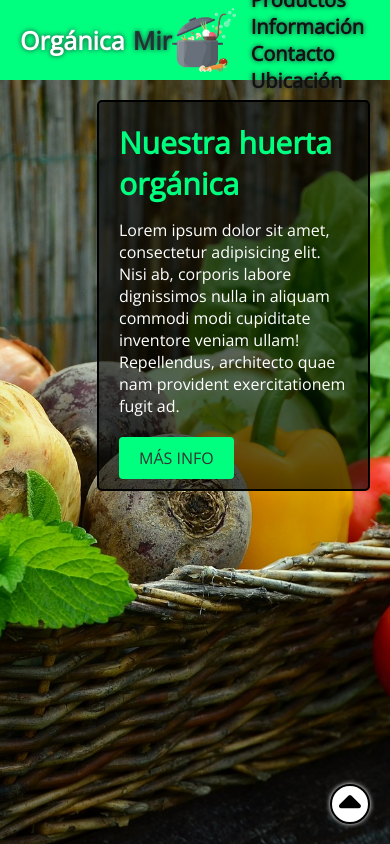
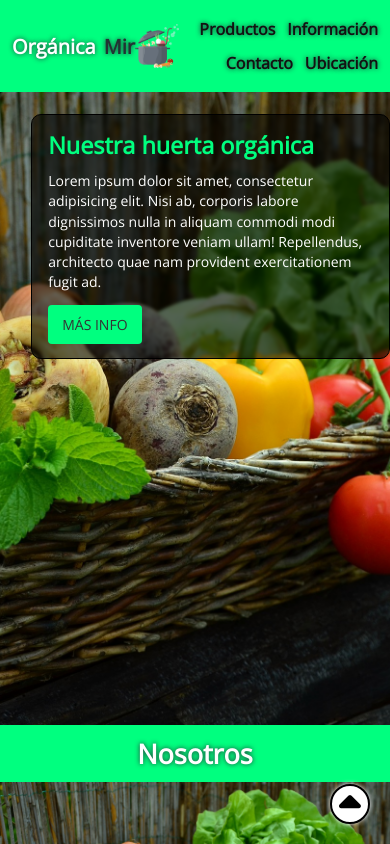
Before and after one commit to FrancoMirko/LP, a plain HTML site: page index.html in a window 390 px wide. Shown: the top 844 px of the page. Drawn offline with nearby package versions, Linux system fonts and the light colour scheme.

Commit message:
Se ajusta modelo para que sea responsive mobile, header/nav compacts + hero/call centrados

```diff
--- a/estilos.css
+++ b/estilos.css
@@ -408,3 +408,98 @@ main.ubicacion::after {
   margin: 16px 0;
   font-size: 16px;
 }
+
+/* ====== MOBILE FIRST FIXES (≤ 480px) ====== */
+@media (max-width: 480px) {
+
+  /* Header más compacto */
+  header {
+    height: auto;
+    padding: 10px 12px;
+    font-size: 20px;
+    /* baja el tamaño de “Orgánica Mir” */
+  }
+
+  header>img {
+    /* logo más chico */
+    width: 44px;
+  }
+
+  /* Nav que no se desborde y envuelva bien */
+  .barra {
+    float: none;
+  }
+
+  /* quita el float en mobile */
+  .barra ul {
+    display: flex;
+    /* en vez de inline-blocks */
+    flex-wrap: wrap;
+    gap: 12px;
+    /* reemplaza word-spacing */
+    padding: 8px 0;
+    margin: 0;
+    justify-content: flex-end;
+    /* o center, si preferís centrado */
+    list-style: none;
+  }
+
+  .barra ul li {
+    display: contents;
+  }
+
+  /* <li> sin caja para ahorrar espacio */
+  .barra a {
+    font-size: 16px;
+  }
+
+  /* Hero */
+  main {
+    height: auto;
+    /* evita forzar 100vh que corta contenido */
+    min-height: 75vh;
+    padding: 10px 0 20px;
+    background-position: center;
+  }
+
+  /* Caja “Nuestra huerta orgánica” más angosta y centrada */
+  .call {
+    width: 92%;
+    max-width: 420px;
+    /* limita ancho en teléfonos */
+    margin: 12px auto 24px;
+    /* centrada */
+    padding: 14px 16px;
+    border-width: 1px;
+    border-radius: 10px;
+    backdrop-filter: blur(1.5px);
+  }
+
+  .call h1 {
+    font-size: clamp(20px, 6vw, 26px);
+    margin-bottom: 10px;
+  }
+
+  .call p {
+    font-size: 14px;
+    line-height: 1.45;
+    margin-bottom: 12px;
+    max-width: 60ch;
+    /* evita líneas eternas */
+  }
+
+  .callb {
+    display: inline-block;
+    padding: 10px 14px;
+    font-size: 14px;
+  }
+
+  /* Galería: tarjetas cómodas */
+  .galeria {
+    grid-template-columns: 1fr;
+    grid-template-rows: none;
+    grid-auto-rows: 170px;
+    grid-gap: 12px;
+    padding: 12px;
+  }
+}
```
